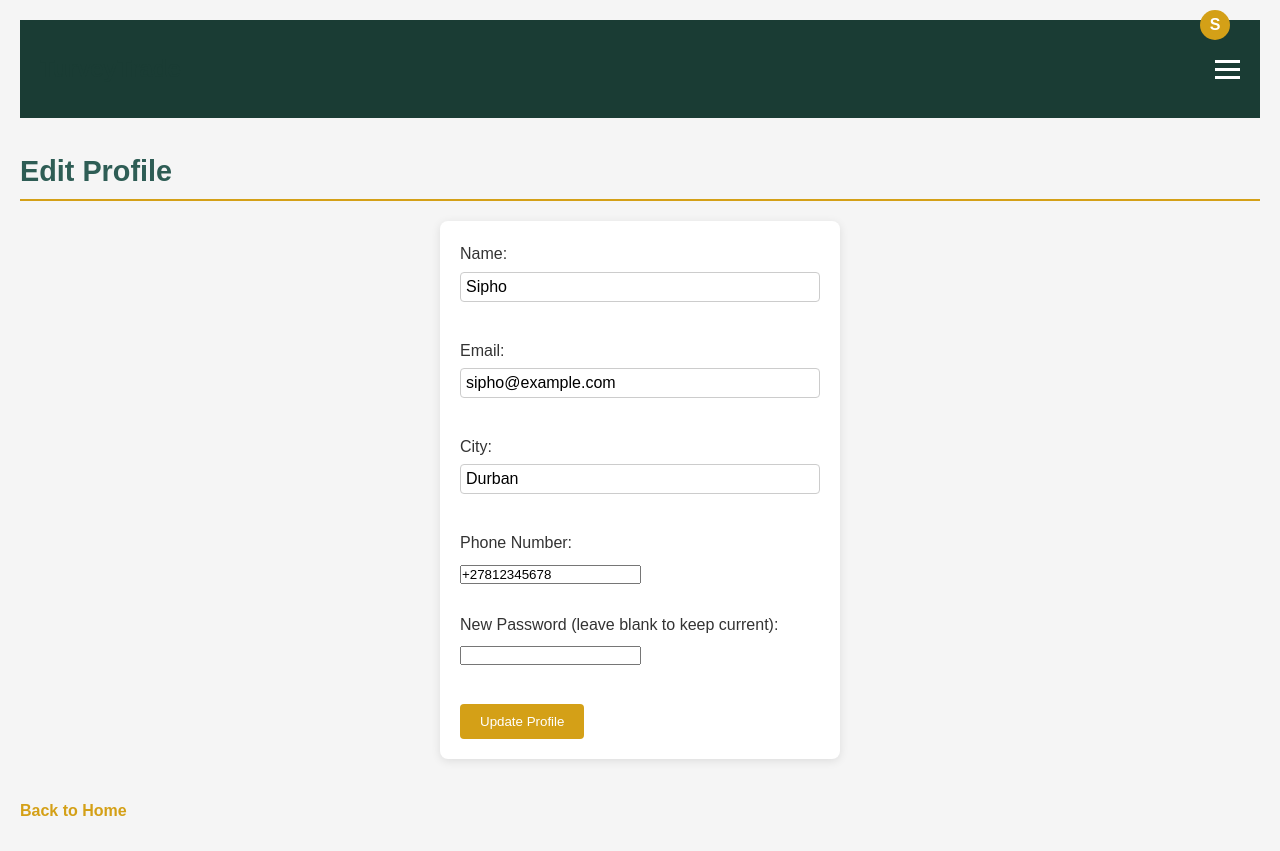
After one commit to Topsy123Turvey/TurveyTrade, a PHP site: page /edit_profile.php in a window 1280 px wide. The commit adds this page. Run offline with PHP 8.4, Linux system fonts and the light colour scheme; a user stored in the database is signed in; data comes from the database, SQL or seed files in the repository; data that the repository does not hold is empty; some libraries are stand-ins or nearby versions.

Commit message:
Add profile indicator, edit profile page, and feedback submission with session checks

```diff
--- /dev/null
+++ b/edit_profile.php
@@ -0,0 +1,72 @@
+<?php
+session_start();
+if (!isset($_SESSION['user_id'])) {
+    header("Location: index.php");
+    exit();
+}
+include 'db_connect.php';
+
+$user_id = $_SESSION['user_id'];
+$sql = "SELECT name, email, city, phone FROM users WHERE id = '$user_id'";
+$result = mysqli_query($conn, $sql);
+$user = mysqli_fetch_assoc($result);
+
+if ($_SERVER['REQUEST_METHOD'] == 'POST') {
+    $name = mysqli_real_escape_string($conn, $_POST['name']);
+    $email = mysqli_real_escape_string($conn, $_POST['email']);
+    $city = mysqli_real_escape_string($conn, $_POST['city']);
+    $phone = mysqli_real_escape_string($conn, $_POST['phone']);
+    $password = $_POST['password'];
+
+    // Check if email is unique, excluding current user
+    $email_check = "SELECT id FROM users WHERE email = '$email' AND id != '$user_id'";
+    $email_result = mysqli_query($conn, $email_check);
+    if (mysqli_num_rows($email_result) > 0) {
+        echo "Email already taken!";
+    } else {
+        $sql = "UPDATE users SET name = '$name', email = '$email', city = '$city', phone = '$phone'";
+        if (!empty($password)) {
+            $password_hash = password_hash($password, PASSWORD_DEFAULT);
+            $sql .= ", password = '$password_hash'";
+        }
+        $sql .= " WHERE id = '$user_id'";
+        if (mysqli_query($conn, $sql)) {
+            $_SESSION['user_name'] = $name; // Update session name
+            header("Location: index.php?profile=updated");
+            exit();
+        } else {
+            echo "Error updating profile: " . mysqli_error($conn);
+        }
+    }
+}
+mysqli_close($conn);
+?>
+<!DOCTYPE html>
+<html lang="en">
+<head>
+    <meta charset="UTF-8">
+    <meta name="viewport" content="width=device-width, initial-scale=1.0">
+    <title>Edit Profile - TurveyTrade</title>
+    <link rel="stylesheet" href="styles.css">
+</head>
+<body>
+    <?php include 'header.php'; ?>
+    <main>
+        <h2>Edit Profile</h2>
+        <form action="edit_profile.php" method="POST">
+            <label for="name">Name:</label>
+            <input type="text" id="name" name="name" value="<?php echo htmlspecialchars($user['name']); ?>" required><br><br>
+            <label for="email">Email:</label>
+            <input type="email" id="email" name="email" value="<?php echo htmlspecialchars($user['email']); ?>" required><br><br>
+            <label for="city">City:</label>
+            <input type="text" id="city" name="city" value="<?php echo htmlspecialchars($user['city']); ?>" required><br><br>
+            <label for="phone">Phone Number:</label>
+            <input type="tel" id="phone" name="phone" value="<?php echo htmlspecialchars($user['phone']); ?>"><br><br>
+            <label for="password">New Password (leave blank to keep current):</label>
+            <input type="password" id="password" name="password"><br><br>
+            <input type="submit" value="Update Profile">
+        </form>
+        <p><a href="index.php">Back to Home</a></p>
+    </main>
+</body>
+</html>
--- a/header.php
+++ b/header.php
@@ -1,15 +1,8 @@
 <?php
 session_start();
 $is_admin = false;
-if (isset($_SESSION['user_id'])) {
-    require 'db_connect.php';
-    $sql = "SELECT role FROM users WHERE id = '{$_SESSION['user_id']}'";
-    $result = mysqli_query($conn, $sql);
-    $user = mysqli_fetch_assoc($result);
-    if ($user['role'] == 'admin') {
-        $is_admin = true;
-    }
-    mysqli_close($conn);
+if (isset($_SESSION['user_id']) && isset($_SESSION['user_role'])) {
+    $is_admin = $_SESSION['user_role'] == 'admin';
 }
 ?>
 <!DOCTYPE html>
@@ -24,6 +17,13 @@ if (isset($_SESSION['user_id'])) {
 <body>
     <header>
         <h1>TurveyTrade</h1>
+        <div class="profile">
+            <?php if (isset($_SESSION['user_id']) && isset($_SESSION['user_name'])) { ?>
+                <div class="profile-icon" title="Logged in as <?php echo htmlspecialchars($_SESSION['user_name']); ?> (ID: <?php echo $_SESSION['user_id']; ?>)">
+                    <?php echo strtoupper(substr($_SESSION['user_name'], 0, 1)); ?>
+                </div>
+            <?php } ?>
+        </div>
         <div class="hamburger">
             <span></span>
             <span></span>
@@ -38,6 +38,7 @@ if (isset($_SESSION['user_id'])) {
                     <li><a href="signup.php">Sign Up</a></li>
                     <li><a href="login.php">Login</a></li>
                 <?php } else { ?>
+                    <li><a href="edit_profile.php">Edit Profile</a></li>
                     <?php if ($is_admin) { ?>
                         <li><a href="admin_users.php">Manage Users</a></li>
                         <li><a href="admin_products.php">Manage Products</a></li>
--- a/styles.css
+++ b/styles.css
@@ -1,5 +1,3 @@
-
-/* Reset default styles */
 * {
     margin: 0;
     padding: 0;
@@ -282,16 +280,21 @@ tr:nth-child(even) {
     background: #f9f9f9; /* Light grey for rows */
 }
 
-/* Add to existing styles.css */
-.report-btn {
-    background: #e63946; /* Red for warning */
+/* New styles for the profile indicator */
+.profile {
+    position: absolute;
+    top: 10px;
+    right: 50px;
+}
+
+.profile-icon {
+    width: 30px;
+    height: 30px;
+    background-color: #d4a017; /* Gold to match theme */
     color: white;
-    padding: 8px 16px;
-    border: none;
-    border-radius: 4px;
+    border-radius: 50%;
+    text-align: center;
+    line-height: 30px;
+    font-weight: bold;
     cursor: pointer;
-    margin-top: 10px;
 }
-.report-btn:hover {
-    background: #d00000; /* Darker red */
-}
```
Also changed, not shown: index.php (+7 -0 lines).
